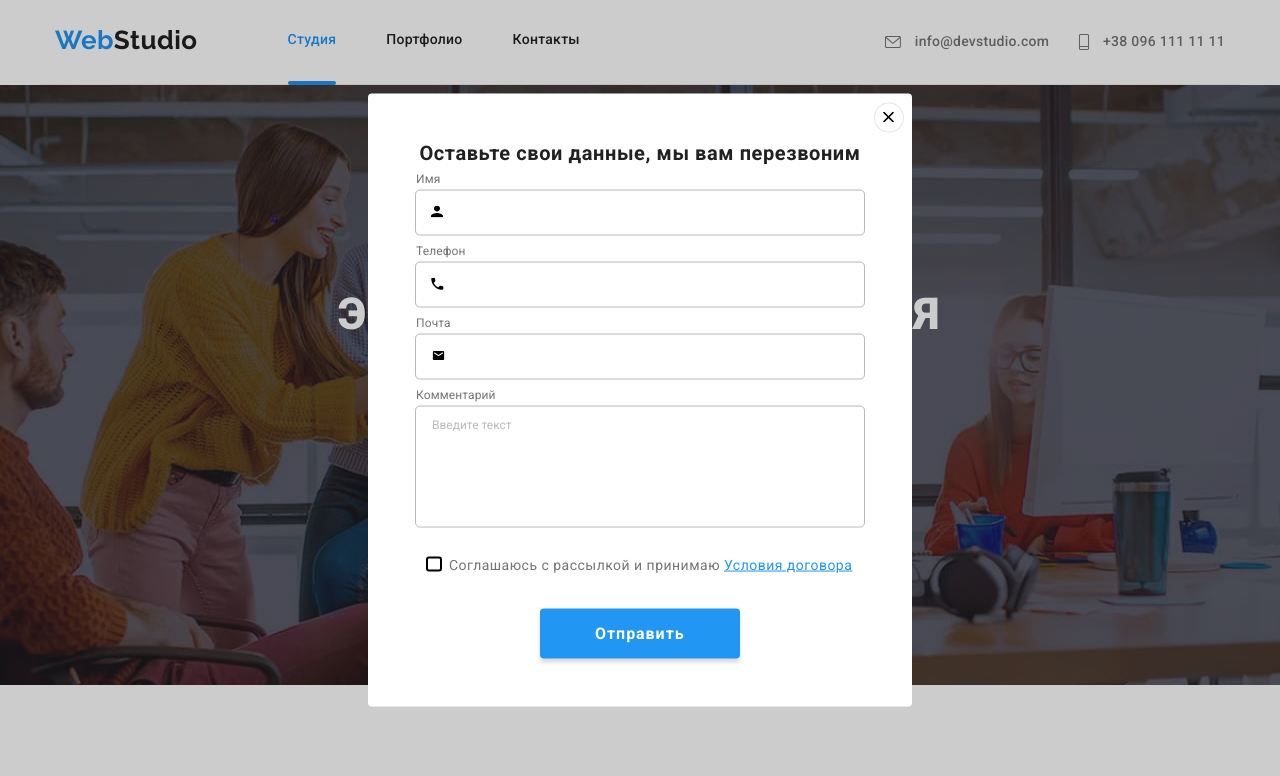
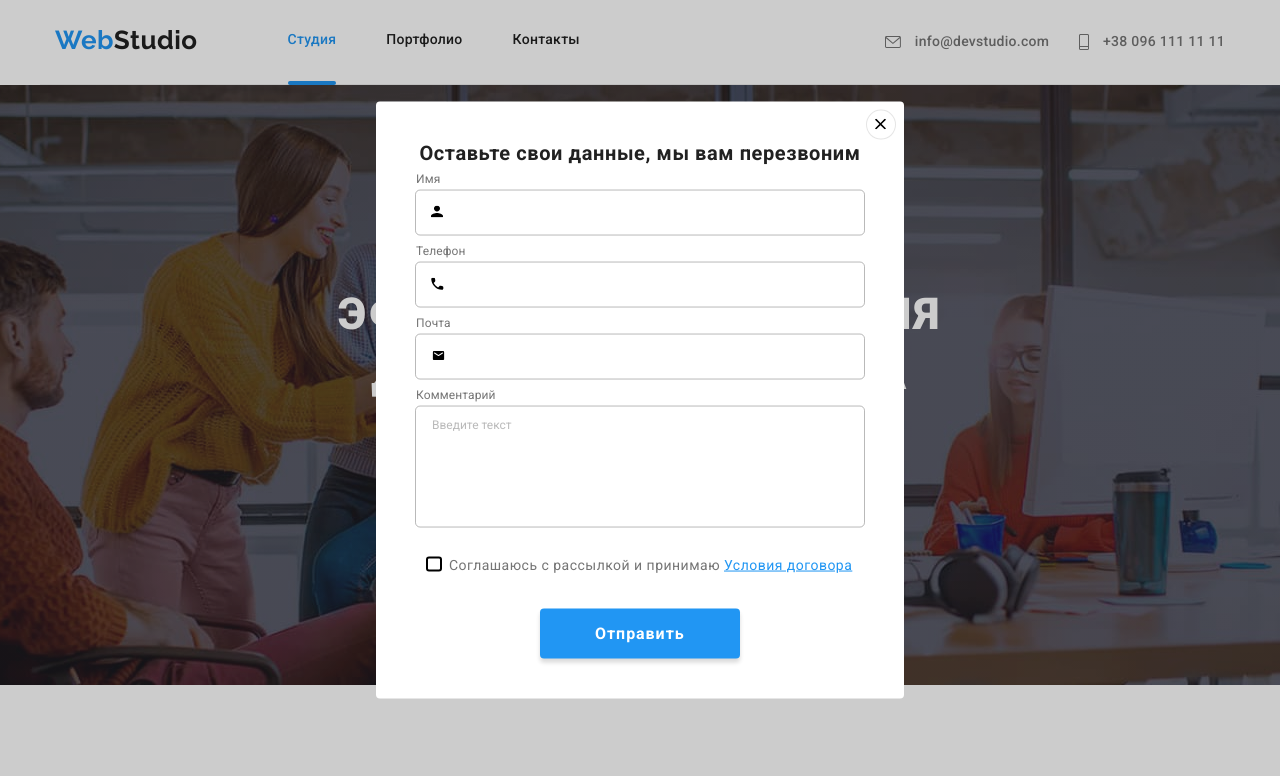
Before and after one commit to BorysSabov/goit-markup-hw-0, a plain HTML site: page index.html in a window 1280 px wide. Both pictures are taken after a click on the button "Заказать услугу". Shown: the top 776 px of the page. Drawn offline with nearby package versions, Linux system fonts and the light colour scheme.

Commit message:
Внес правки к ДЗ№6

```diff
--- a/css/style.css
+++ b/css/style.css
@@ -255,14 +255,11 @@ body {
   transform: translate(-50%, -50%);
   min-width: 528px;
   min-height: 581px;
-  padding: 8px;
   background-color: #ffffff;
   transition: background-color 250ms cubic-bezier(0.4, 0, 0.2, 1);
   border-radius: 4px;
 }
-.modal-icon {
-  position: relative;
-}
+
 .modal-button {
   display: block;
   cursor: pointer;
@@ -272,8 +269,8 @@ body {
   background-color: var(--primary-background-color);
   border: 1px solid rgba(0, 0, 0, 0.1);
   position: absolute;
-  right: 0px;
-  top: 1px;
+  right: 8px;
+  top: 8px;
 }
 
 .close-icon {
@@ -281,19 +278,18 @@ body {
   position: absolute;
   width: 11px;
   height: 11px;
-  right: 10px;
-  top: 10px;
+  right: 18px;
+  top: 17px;
   fill: rgb(0, 0, 0);
   transition: fill 250ms cubic-bezier(0.4, 0, 0.2, 1);
 }
+
 .close-icon:hover,
 .close-icon:focus {
   fill: var(--accent-text-color);
 }
 
-.modal-button:hover + .close-icon {
-  fill: var(--accent-text-color);
-}
+.modal-button:hover + .close-icon,
 .modal-button:focus + .close-icon {
   fill: var(--accent-text-color);
 }
--- a/index.html
+++ b/index.html
@@ -52,12 +52,10 @@
 
       <div class="backdrop is-hidden" data-modal>
           <div class="modal">
-              <div class="modal-icon">
-                      <button class="modal-button" type="button" data-modal-close></button>
-                      <svg class="close-icon">
-                          <use href='./img/SVG/modal-close-spt.svg#icon-Close-modal'></use>
-                        </svg>
-            </div>
+                  <button class="modal-button" type="button" data-modal-close></button>
+                  <svg class="close-icon">
+                      <use href='./img/SVG/modal-close-spt.svg#icon-Close-modal'></use>
+                    </svg>
         <form class="form">
             <span class="modal-title">Оставьте свои данные, мы вам перезвоним</span>
             <div class="form-item">
```
